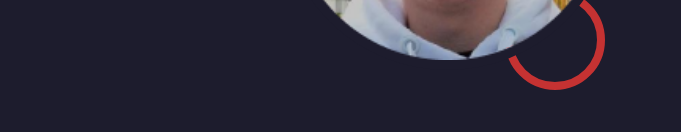
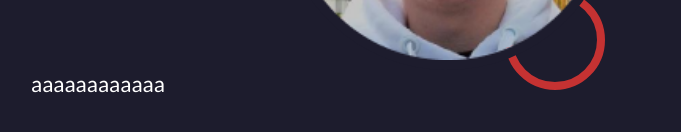
Before and after one commit to Piotrko64/Piotr_Kolodziejczyk_Portfolio, a Next.js app: page / in a window 1280 px wide. Shown: the part 853-985 px from the top of the page, without its empty margins (193-874 px from the left). Built offline with nearby package versions, Linux system fonts and the light colour scheme.

Commit message:
instal react fast marquee

```diff
--- a/package.json
+++ b/package.json
@@ -13,6 +13,7 @@
         "next": "12.3.0",
         "react": "18.2.0",
         "react-dom": "18.2.0",
+        "react-fast-marquee": "^1.3.5",
         "zustand": "^4.1.1"
     },
     "devDependencies": {
--- /dev/null
+++ b/src/components/homePage/TheHomePage.tsx
@@ -0,0 +1,11 @@
+import { MainHomeComponent } from "./mainHomeComponents/MainHomeComponent";
+import { SkillsBoardMainComponent } from "./skillsBoard/SkillsBoardMainComponent";
+
+export function TheHomePage() {
+    return (
+        <>
+            <MainHomeComponent />
+            <SkillsBoardMainComponent />
+        </>
+    );
+}
--- /dev/null
+++ b/src/components/homePage/skillsBoard/SkillsBoardMainComponent.tsx
@@ -0,0 +1,9 @@
+import Marquee from "react-fast-marquee";
+
+export function SkillsBoardMainComponent() {
+    return (
+        <Marquee gradient={false} speed={400} loop={2} pauseOnHover>
+            aaaaaaaaaaaa
+        </Marquee>
+    );
+}
--- a/src/pages/index.tsx
+++ b/src/pages/index.tsx
@@ -1,7 +1,7 @@
 import type { NextPage } from "next";
 import Head from "next/head";
 import { CanvasContainer } from "../components/canvas/CanvasContainer";
-import { MainHomeComponent } from "../components/homePage/mainHomeComponents/MainHomeComponent";
+import { TheHomePage } from "../components/homePage/TheHomePage";
 
 const Home: NextPage = () => {
     return (
@@ -13,7 +13,7 @@ const Home: NextPage = () => {
             </Head>
 
             <CanvasContainer>
-                <MainHomeComponent />
+                <TheHomePage />
             </CanvasContainer>
 
             <footer></footer>
```
Also changed, not shown: 1 other file (tests, documents, lock files or other folders).
